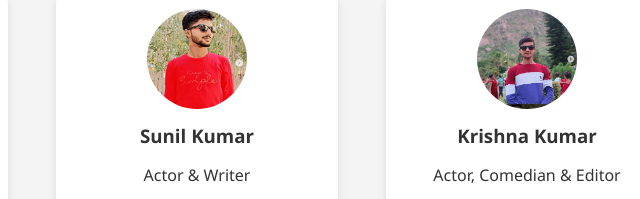
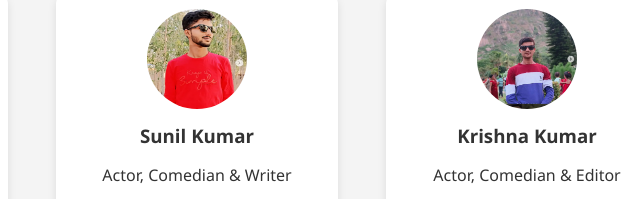
Before and after one commit to Sharmafighter/dramebaazcomedian, a plain HTML site: page index.html in a window 1280 px wide. Shown: the part 987-1186 px from the top of the page, 443-1083 px from the left. Drawn offline with Linux system fonts and the light colour scheme.

Commit message:
Update index.html
updating index file

```diff
--- a/index.html
+++ b/index.html
@@ -89,7 +89,7 @@
             <div class="card">
                 <img src="/images/sunil.webp" alt="Creator 2">
                 <h3>Sunil Kumar</h3>
-                <p>Actor & Writer</p>
+                <p>Actor, Comedian & Writer</p>
                 <p>Sunil Kumar is an actor and writer who excels in bringing stories to life. His thoughtful performances and compelling scripts make a lasting impact on audiences.</p>
                 <div class="social-icons">
                     <a href="https://www.facebook.com/profile.php?id=100031741332370" target="_blank"><i class="fab fa-facebook"></i></a>
```
